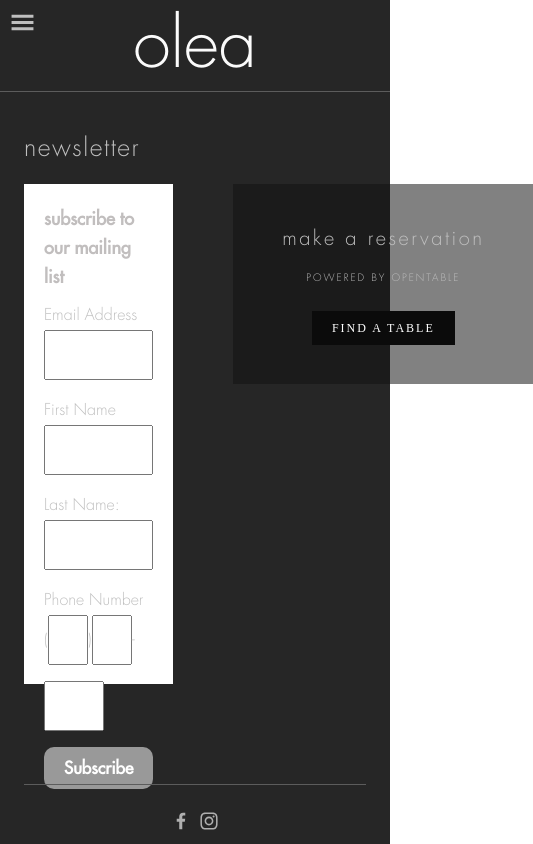
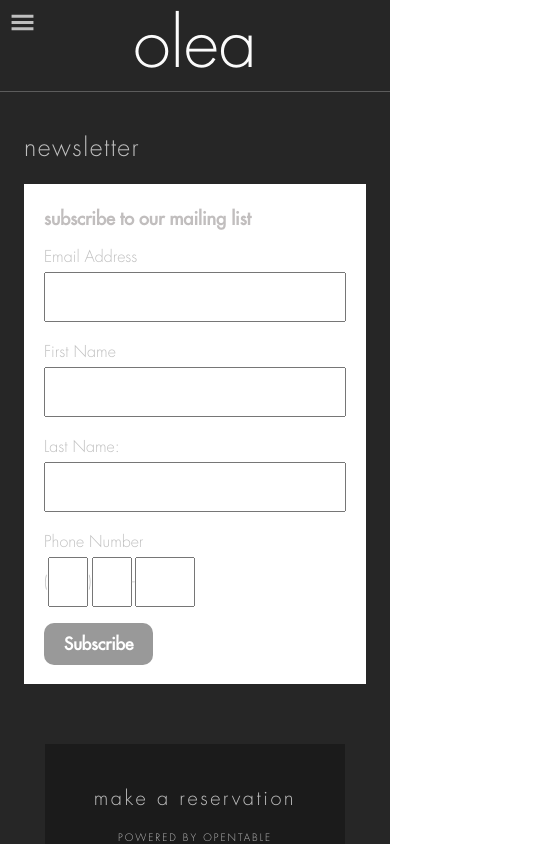
Before and after one commit to DanielAlvarez2/olea, a React (Vite) app in the folder frontend/: page /newsletter in a window 390 px wide. Shown: the top 844 px of the page, 533 px wide, since content can reach past the window. Built offline with nearby package versions, Linux system fonts and the light colour scheme.

Commit message:
make Newsletter.jsx responsive

```diff
--- a/frontend/src/Newsletter.css
+++ b/frontend/src/Newsletter.css
@@ -29,3 +29,8 @@
     border:none;
     border-radius: 10px;
 }
+@media(max-width:750px){
+    .newsletter-flexbox{
+        flex-direction: column;
+    }
+}
```
